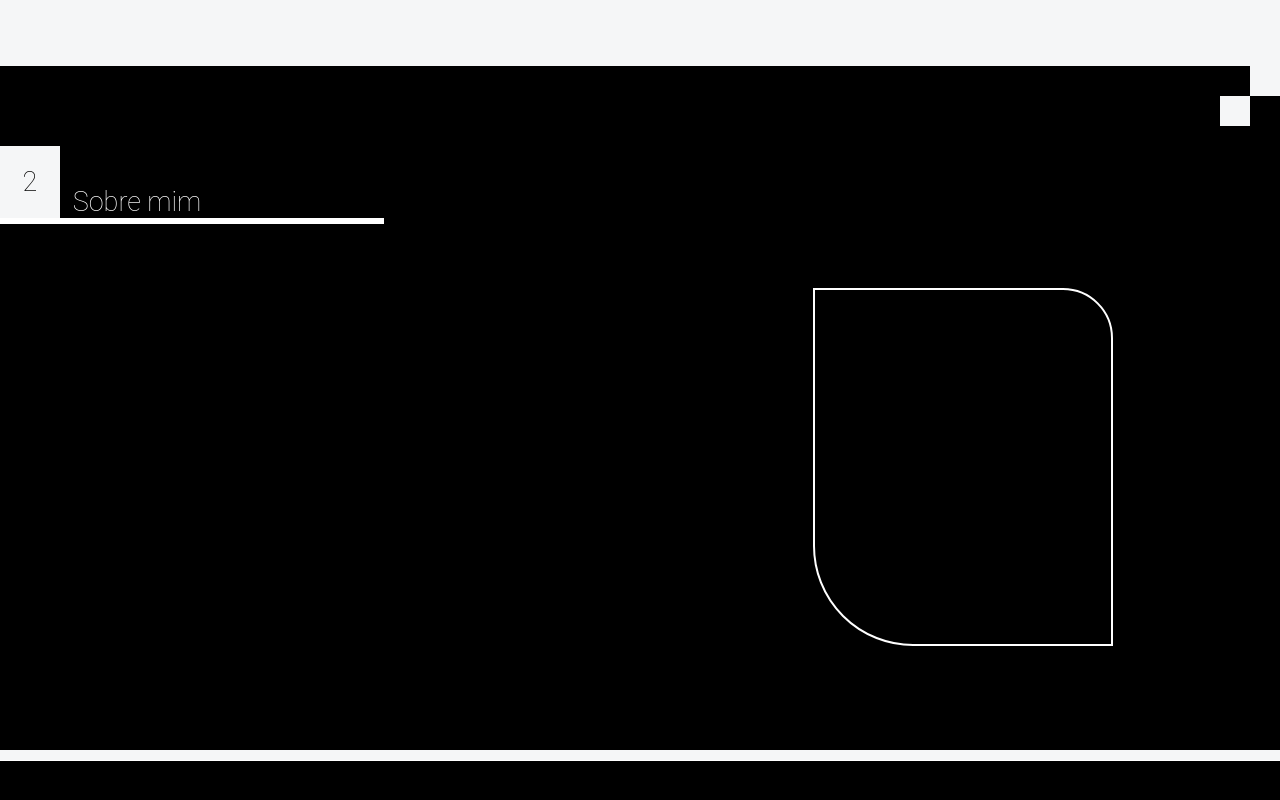
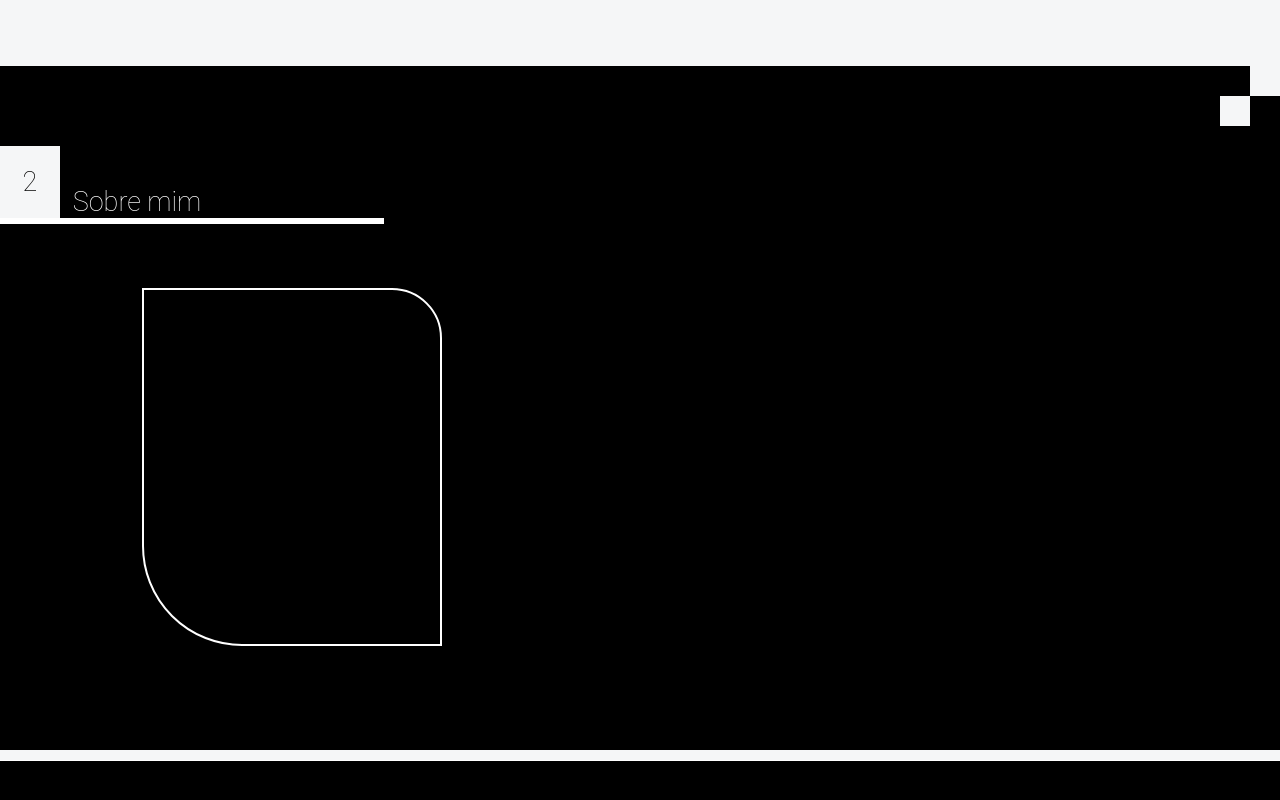
Before and after one commit to AllanC12/lopes_archictecture, a Next.js app: page / in a window 1280 px wide. Shown: the part 1781-2581 px from the top of the page. Built offline with nearby package versions, Linux system fonts and the light colour scheme.

Commit message:
alterando ordem de sessão about

```diff
--- a/components/sass_components/About.module.css
+++ b/components/sass_components/About.module.css
@@ -48,12 +48,13 @@
   display: flex;
   justify-content: center;
   align-items: flex-start;
-  gap: 70px;
+  gap: 120px;
   padding: 5%;
 }
 .wraper_about .about .text_about {
   width: 50%;
   max-width: 700px;
+  order: 1;
 }
 .wraper_about .about .text_about .text {
   font-size: 1.5em;
--- a/components/sass_components/About.module.scss
+++ b/components/sass_components/About.module.scss
@@ -53,13 +53,15 @@
 
         .container_text_photo{
             @include flex(center,flex-start);
-            gap: 70px;
+            gap: 120px;
             padding: 5%;
         }
 
         .text_about{
             width: 50%;
             max-width: 700px;
+            order: 1;
+
 
             .text{
                 font-size: 1.5em;
```
Also changed, not shown: 1 other file (tests, documents, lock files or other folders).
